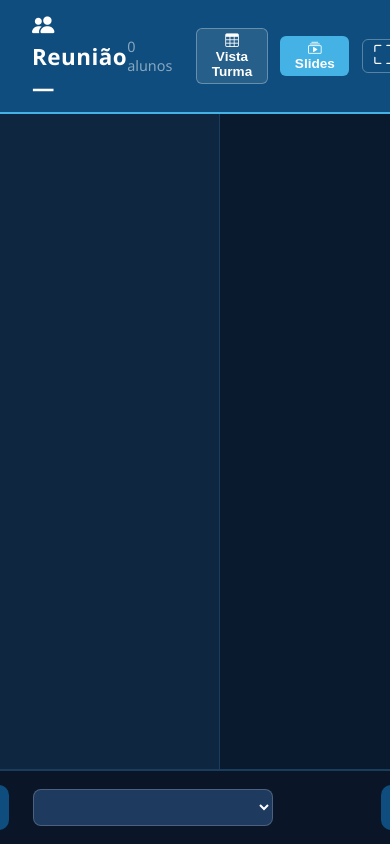
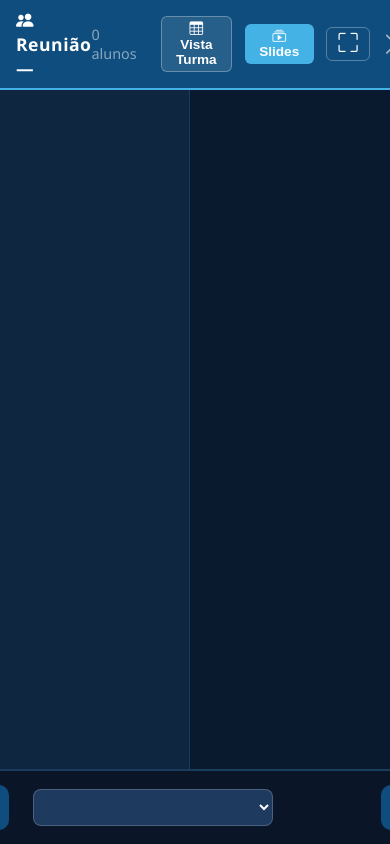
Before and after one commit to macoutinho-hub/portal-avaliacao, a Flask app: template templates/apresentacao.html in a window 390 px wide. Run offline with Flask 3, Linux system fonts and the light colour scheme; the template is opened without the code that fills it, so the values that code supplies are empty.

Commit message:
correção mo de apresentação full screen

```diff
--- a/templates/apresentacao.html
+++ b/templates/apresentacao.html
@@ -19,6 +19,8 @@
       height: 100%; background: var(--fundo);
       color: white; font-family: 'Segoe UI', system-ui, sans-serif;
       overflow: hidden;
+      overscroll-behavior: none;
+      position: fixed; width: 100%;
     }
 
     /* ── Layout principal ── */
@@ -217,17 +219,24 @@
       justify-content:center; gap:1.5rem; flex-shrink:0;
     }
 
-    /* ── iPad / ecrãs até 1024px ── */
-    @media (max-width: 1024px) {
-      .ap-left { width: 220px; padding: 1rem .8rem; }
-      .ap-foto { width: 100px; height: 100px; }
-      .ap-nome { font-size: 1.4rem; }
-      .ap-meta { font-size: .9rem; }
-      .ap-sem-badge { font-size: .95rem; padding: .5rem; }
-      .ap-table { font-size: .95rem; }
-      .ap-table th.label-col { min-width: 110px; font-size: .9rem; }
-      .notas-tab-pane { font-size: 1.1rem; }
-      #tabela-area { overflow-x: auto; }
+    /* ── iPad / ecrãs até 1180px ── */
+    @media (max-width: 1180px) {
+      .ap-left { width: 190px; padding: .8rem .7rem; }
+      .ap-foto { width: 90px; height: 90px; }
+      .ap-nome { font-size: 1.2rem; }
+      .ap-meta { font-size: .85rem; }
+      .ap-sem-badge { font-size: .85rem; padding: .4rem .6rem; }
+      /* Tabela: sempre visível, cabe no ecrã */
+      #tabela-area { overflow-x: hidden; }
+      .ap-table { width: 100%; font-size: .75rem; }
+      .ap-table th, .ap-table td { padding: .3rem .25rem; }
+      .ap-table th.label-col { min-width: 90px; font-size: .75rem; padding-left: 6px; }
+      /* Abas */
+      .notas-tab-btn { font-size: .85rem; padding: .5rem .9rem; }
+      .notas-tab-pane { font-size: 1rem; }
+      /* Topo */
+      .ap-turma { font-size: 1.1rem; }
+      .ap-top { padding: .5rem 1rem; }
     }
 
     /* Vista turma — sem scroll horizontal */
```
